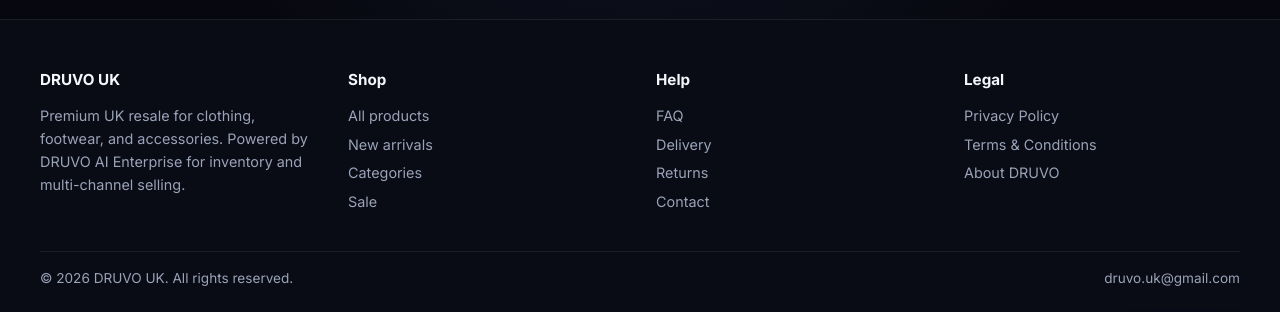
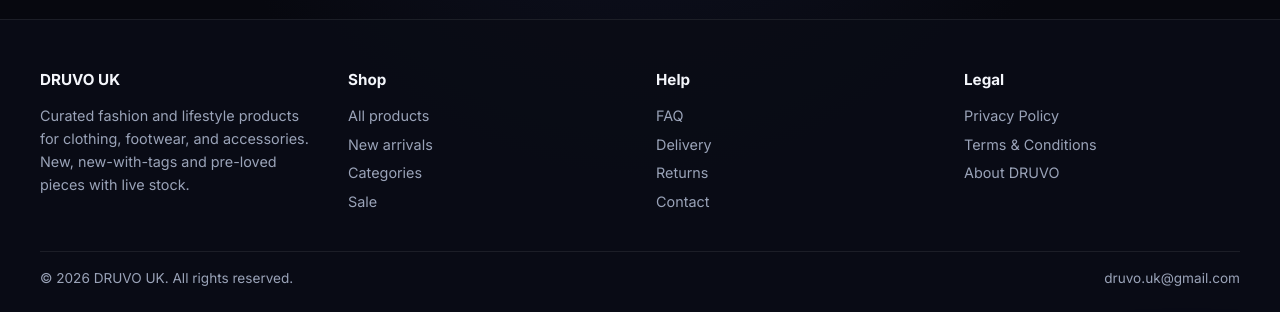
Before and after one commit to druvouk-collab/druvo-uk-website, a FastAPI app: page /about in a window 1280 px wide. Shown: the part 401-713 px from the top of the page. Run offline with FastAPI, Linux system fonts and the light colour scheme.

Commit message:
Remove internal Enterprise copy from public storefront footer and meta defaults.
Customer-facing pages should not expose resale-only or DRUVO AI Enterprise wording in the footer or default SEO tags.

Co-authored-by: Cursor <cursoragent@cursor.com>

```diff
--- a/app/services/seo_metadata.py
+++ b/app/services/seo_metadata.py
@@ -249,7 +249,7 @@ def about_document_title() -> str:
 def about_meta_description() -> str:
     return meta_description(
         "Learn about DRUVO UK — premium pre-loved and new-with-tags fashion, footwear and accessories. "
-        "Curated UK resale powered by DRUVO AI Enterprise."
+        "Curated UK fashion and lifestyle products for modern wardrobes."
     )
 
 
--- a/app/templates/base.html
+++ b/app/templates/base.html
@@ -10,7 +10,7 @@
 
   <title>{% block title %}{% if document_title %}{{ document_title }}{% else %}{{ page_title }} · {{ site_name }}{% endif %}{% endblock %}</title>
 
-  <meta name="description" content="{% block meta_description %}DRUVO UK — premium pre-loved and new resale fashion, footwear, and accessories. Shop curated UK resale with live stock from DRUVO AI Enterprise.{% endblock %}">
+  <meta name="description" content="{% block meta_description %}DRUVO UK — curated fashion and lifestyle products including new, new-with-tags and pre-loved clothing, footwear, and accessories. Shop online in the UK with live stock.{% endblock %}">
 
   <meta name="robots" content="{% block robots %}index, follow{% endblock %}">
 
@@ -27,7 +27,7 @@
 
   <meta property="og:title" content="{% block og_title %}{% if document_title %}{{ document_title }}{% else %}{{ page_title }} · {{ site_name }}{% endif %}{% endblock %}">
 
-  <meta property="og:description" content="{% block og_description %}DRUVO UK — premium pre-loved and new resale fashion, footwear, and accessories.{% endblock %}">
+  <meta property="og:description" content="{% block og_description %}DRUVO UK — curated fashion and lifestyle products for modern wardrobes.{% endblock %}">
 
   <meta property="og:url" content="{% block og_url %}{{ canonical_url_for(request.url.path) }}{% endblock %}">
 
@@ -43,7 +43,7 @@
 
   <meta name="twitter:title" content="{% block twitter_title %}{% if document_title %}{{ document_title }}{% else %}{{ page_title }} · {{ site_name }}{% endif %}{% endblock %}">
 
-  <meta name="twitter:description" content="{% block twitter_description %}Premium UK resale fashion, footwear and accessories from DRUVO UK.{% endblock %}">
+  <meta name="twitter:description" content="{% block twitter_description %}Curated fashion and lifestyle products from DRUVO UK.{% endblock %}">
 
   <link rel="preconnect" href="https://fonts.googleapis.com">
 
--- a/app/templates/components/footer.html
+++ b/app/templates/components/footer.html
@@ -2,7 +2,7 @@
   <div class="container footer-grid">
     <div>
       <h4>{{ site_name }}</h4>
-      <p>Premium UK resale for clothing, footwear, and accessories. Powered by DRUVO AI Enterprise for inventory and multi-channel selling.</p>
+      <p>Curated fashion and lifestyle products for clothing, footwear, and accessories. New, new-with-tags and pre-loved pieces with live stock.</p>
     </div>
     <div>
       <h4>Shop</h4>
```
Also changed, not shown: tests/test_storefront_public_catalog.py (+8 -0 lines).
